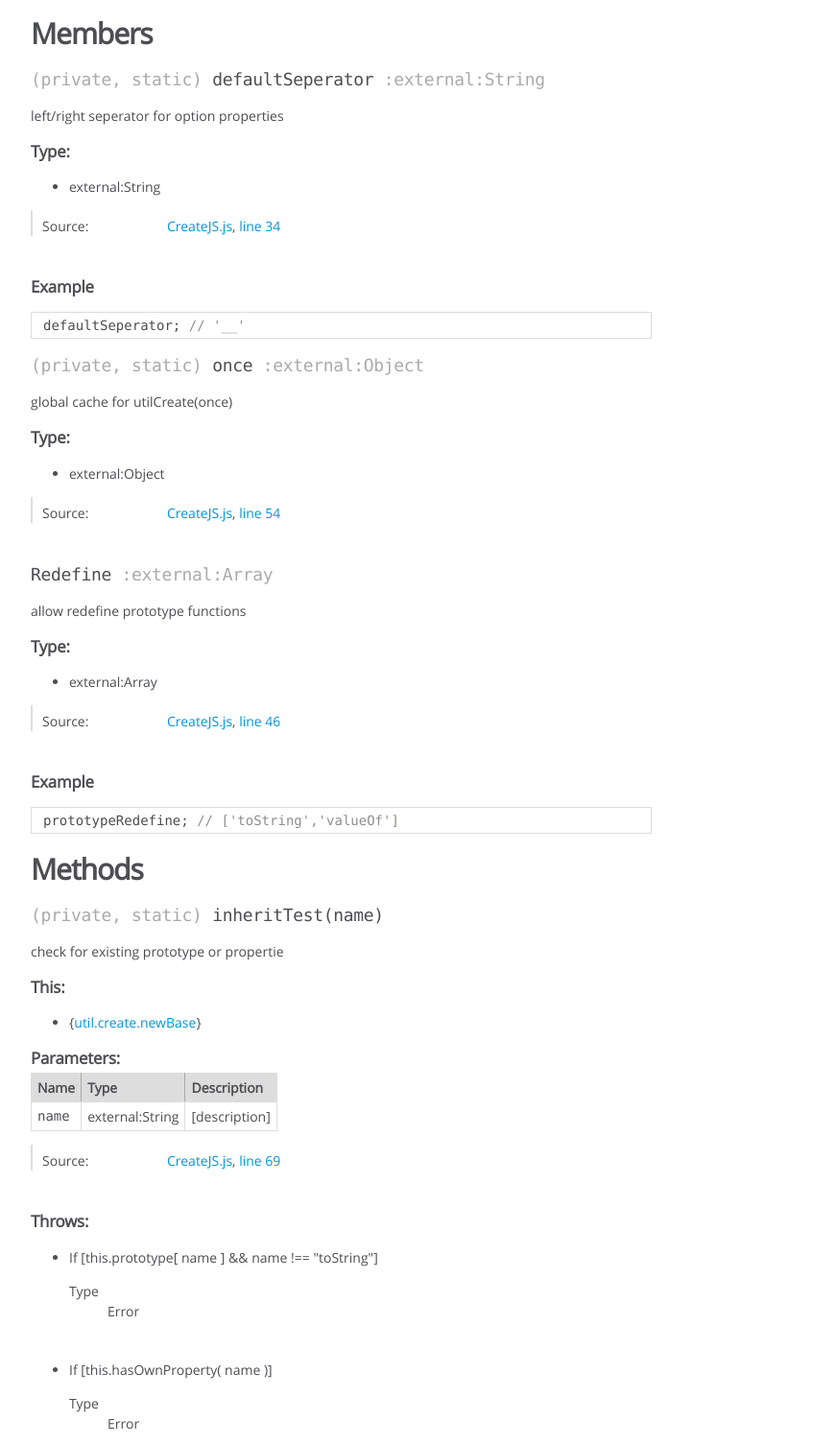
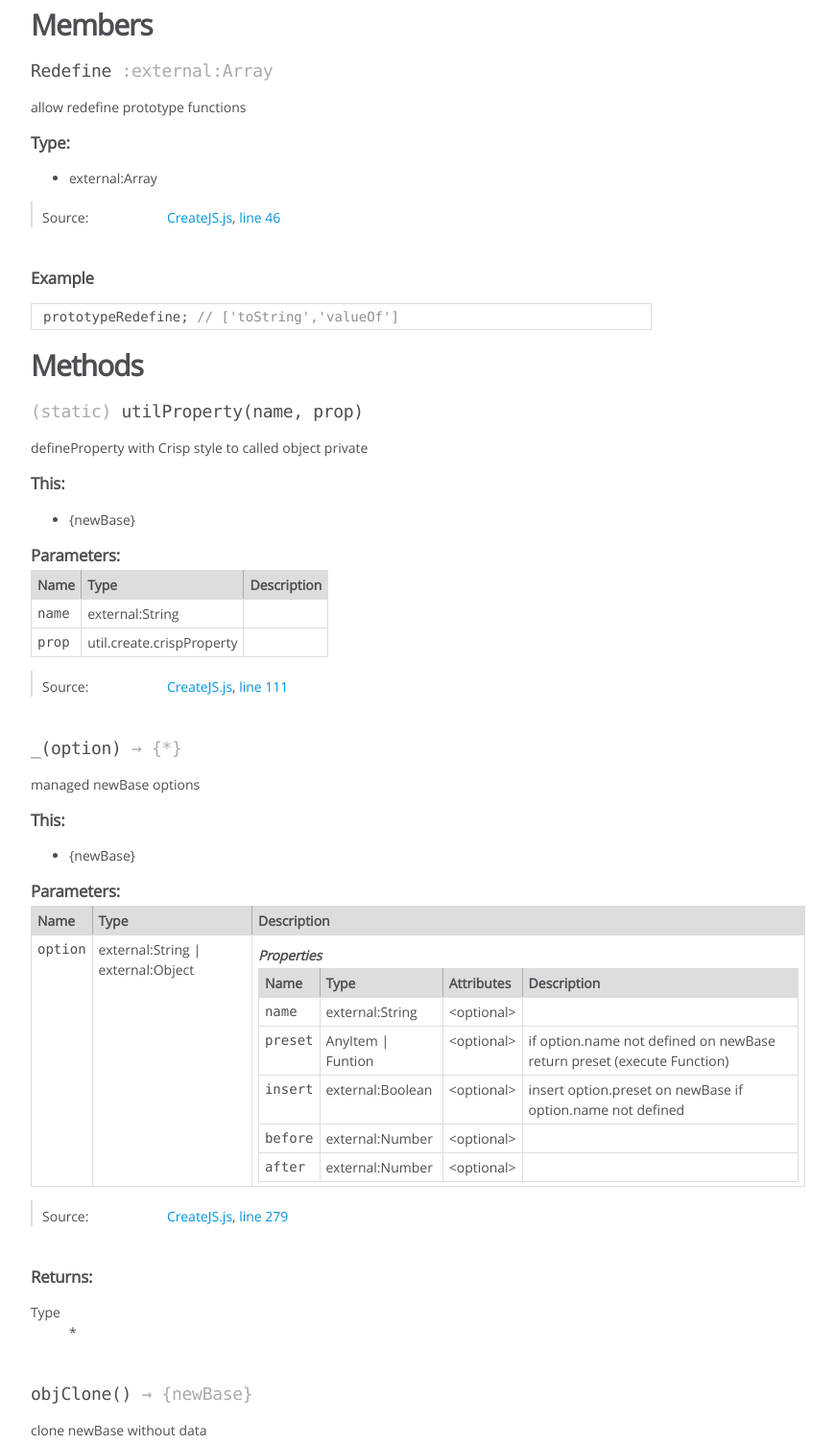
Before and after one commit to OpenCrisp/Crisp.CreateJS, a website: page doc/util.create.html in a window 1280 px wide. Shown: the part 455-1960 px from the top of the page at 96% size, without its empty margins (0-870 px from the left). Drawn offline with Linux system fonts and the light colour scheme.

```diff
--- a/Gruntfile.js
+++ b/Gruntfile.js
@@ -10,7 +10,7 @@
 			'<%= grunt.template.today("yyyy-mm-dd") %>\n' +
 			'<%= pkg.homepage ? "* " + pkg.homepage + "\\n" : "" %>' +
 			'* Copyright (c) <%= grunt.template.today("yyyy") %> <%= pkg.author.name %>;' +
-			' Licensed <%= _.pluck(pkg.licenses, "type").join(", ") %> */\n',
+			' Licensed <%= pkg.licenses %> */\n',
 		// Task configuration.
 		clean: {
             build: ['dist','doc'],
--- a/doc/styles/jsdoc-default.css
+++ b/doc/styles/jsdoc-default.css
@@ -153,11 +153,18 @@
     margin: 12px 24px 20px;
 }
 
-h2, h3
+h2, h3.subsection-title
 {
     font-size: 30px;
     font-weight: 700;
     letter-spacing: -1px;
+    margin-bottom: 12px;
+}
+
+h3
+{
+    font-size: 24px;
+    letter-spacing: -0.5px;
     margin-bottom: 12px;
 }
 
@@ -184,6 +191,32 @@
     margin: 6px 0 3px 0;
     font-style: italic;
 }
+
+table
+{
+    border-spacing: 0;
+    border: 0;
+    border-collapse: collapse;
+}
+
+td, th
+{
+    border: 1px solid #ddd;
+    margin: 0px;
+    text-align: left;
+    vertical-align: top;
+    padding: 4px 6px;
+    display: table-cell;
+}
+
+thead tr
+{
+    background-color: #ddd;
+    font-weight: bold;
+}
+
+th { border-right: 1px solid #aaa; }
+tr > th:last-child { border-right: 1px solid #ddd; }
 
 .ancestors { color: #999; }
 .ancestors a
@@ -296,43 +329,11 @@
   user-select: text;
 }
 
-.params, .props
-{
-    border-spacing: 0;
-    border: 0;
-    border-collapse: collapse;
-}
-
 .params .name, .props .name, .name code {
     color: #4D4E53;
     font-family: Consolas, Monaco, 'Andale Mono', monospace;
     font-size: 100%;
 }
-
-.params td, .params th, .props td, .props th
-{
-    border: 1px solid #ddd;
-    margin: 0px;
-    text-align: left;
-    vertical-align: top;
-    padding: 4px 6px;
-    display: table-cell;
-}
-
-.params thead tr, .props thead tr
-{
-    background-color: #ddd;
-    font-weight: bold;
-}
-
-.params .params thead tr, .props .props thead tr
-{
-    background-color: #fff;
-    font-weight: bold;
-}
-
-.params th, .props th { border-right: 1px solid #aaa; }
-.params thead .last, .props thead .last { border-right: 1px solid #ddd; }
 
 .params td.description > p:first-child,
 .props td.description > p:first-child
--- a/doc/util.create.html
+++ b/doc/util.create.html
@@ -119,155 +119,6 @@
 
 
 
-<h4 class="name" id=".defaultSeperator"><span class="type-signature">(private, static) </span>defaultSeperator<span class="type-signature"> :external:String</span></h4>
-
-
-
-
-<div class="description">
-    left/right seperator for option properties
-</div>
-
-
-
-    <h5>Type:</h5>
-    <ul>
-        <li>
-
-<span class="param-type">external:String</span>
-
-
-        </li>
-    </ul>
-
-
-
-
-
-<dl class="details">
-
-
-
-
-
-
-
-
-
-
-
-
-
-
-
-
-
-
-
-
-
-
-
-
-
-
-    <dt class="tag-source">Source:</dt>
-    <dd class="tag-source"><ul class="dummy"><li>
-        <a href="CreateJS.js.html">CreateJS.js</a>, <a href="CreateJS.js.html#line34">line 34</a>
-    </li></ul></dd>
-
-
-
-
-
-
-
-</dl>
-
-
-
-
-
-    <h5>Example</h5>
-
-    <pre class="prettyprint"><code>defaultSeperator; // '__'</code></pre>
-
-
-
-
-
-<h4 class="name" id=".once"><span class="type-signature">(private, static) </span>once<span class="type-signature"> :external:Object</span></h4>
-
-
-
-
-<div class="description">
-    global cache for utilCreate(once)
-</div>
-
-
-
-    <h5>Type:</h5>
-    <ul>
-        <li>
-
-<span class="param-type">external:Object</span>
-
-
-        </li>
-    </ul>
-
-
-
-
-
-<dl class="details">
-
-
-
-
-
-
-
-
-
-
-
-
-
-
-
-
-
-
-
-
-
-
-
-
-
-
-    <dt class="tag-source">Source:</dt>
-    <dd class="tag-source"><ul class="dummy"><li>
-        <a href="CreateJS.js.html">CreateJS.js</a>, <a href="CreateJS.js.html#line54">line 54</a>
-    </li></ul></dd>
-
-
-
-
-
-
-
-</dl>
-
-
-
-
-
-
-
-
 <h4 class="name" id="Redefine"><span class="type-signature"></span>Redefine<span class="type-signature"> :external:Array</span></h4>
 
 
@@ -348,196 +199,6 @@
 
 
         <h3 class="subsection-title">Methods</h3>
-
-
-
-
-
-
-    <h4 class="name" id=".inheritTest"><span class="type-signature">(private, static) </span>inheritTest<span class="signature">(name)</span><span class="type-signature"></span></h4>
-
-
-
-
-
-<div class="description">
-    check for existing prototype or propertie
-</div>
-
-
-
-
-
-
-
-    <h5>This:</h5>
-    <ul><li>{<a href="util.create.html#.newBase">util.create.newBase</a>}</li></ul>
-
-
-
-    <h5>Parameters:</h5>
-
-
-<table class="params">
-    <thead>
-    <tr>
-
-        <th>Name</th>
-
-
-        <th>Type</th>
-
-
-
-
-
-        <th class="last">Description</th>
-    </tr>
-    </thead>
-
-    <tbody>
-
-
-        <tr>
-
-                <td class="name"><code>name</code></td>
-
-
-            <td class="type">
-
-
-<span class="param-type">external:String</span>
-
-
-
-            </td>
-
-
-
-
-
-            <td class="description last">[description]</td>
-        </tr>
-
-
-    </tbody>
-</table>
-
-
-
-
-
-
-<dl class="details">
-
-
-
-
-
-
-
-
-
-
-
-
-
-
-
-
-
-
-
-
-
-
-
-
-
-
-    <dt class="tag-source">Source:</dt>
-    <dd class="tag-source"><ul class="dummy"><li>
-        <a href="CreateJS.js.html">CreateJS.js</a>, <a href="CreateJS.js.html#line69">line 69</a>
-    </li></ul></dd>
-
-
-
-
-
-
-
-</dl>
-
-
-
-
-
-
-
-
-
-
-
-<h5>Throws:</h5>
-<ul>
-        <li>
-
-<dl>
-    <dt>
-        <div class="param-desc">
-        If [this.prototype[ name ] && name !== "toString"]
-        </div>
-    </dt>
-    <dd></dd>
-    <dt>
-        <dl>
-            <dt>
-                Type
-            </dt>
-            <dd>
-
-<span class="param-type">Error</span>
-
-
-            </dd>
-        </dl>
-    </dt>
-    <dd></dd>
-</dl>
-
-</li>
-
-        <li>
-
-<dl>
-    <dt>
-        <div class="param-desc">
-        If [this.hasOwnProperty( name )]
-        </div>
-    </dt>
-    <dd></dd>
-    <dt>
-        <dl>
-            <dt>
-                Type
-            </dt>
-            <dd>
-
-<span class="param-type">Error</span>
-
-
-            </dd>
-        </dl>
-    </dt>
-    <dd></dd>
-</dl>
-
-</li>
-    </ul>
-
-
-
-
 
 
 
@@ -1895,7 +1556,7 @@
 <br class="clear">
 
 <footer>
-    Documentation generated by <a href="https://github.com/jsdoc3/jsdoc">JSDoc 3.4.0</a> on Sun Mar 13 2016 18:00:24 GMT+0100 (CET)
+    Documentation generated by <a href="https://github.com/jsdoc3/jsdoc">JSDoc 3.4.2</a> on Fri Oct 07 2016 21:30:36 GMT+0200 (CEST)
 </footer>
 
 <script> prettyPrint(); </script>
```
Also changed, not shown: doc/CreateJS.js.html (+1 -1 lines), doc/index.html (+1 -1 lines), doc/module-CreateJS.html (+1 -1 lines), package.json (+6 -6 lines), dist/crisp-create.js, dist/crisp-create.min.js.
